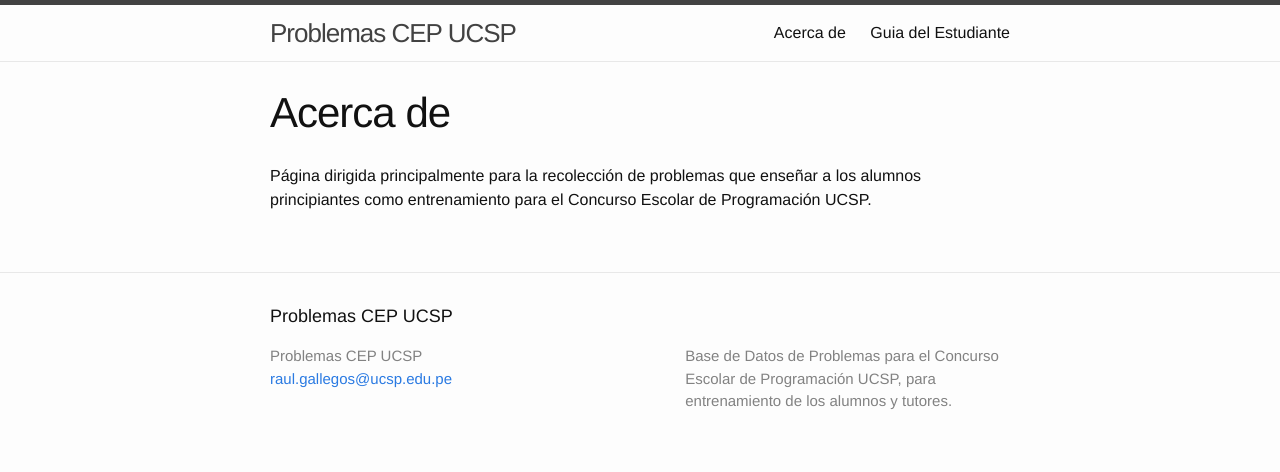
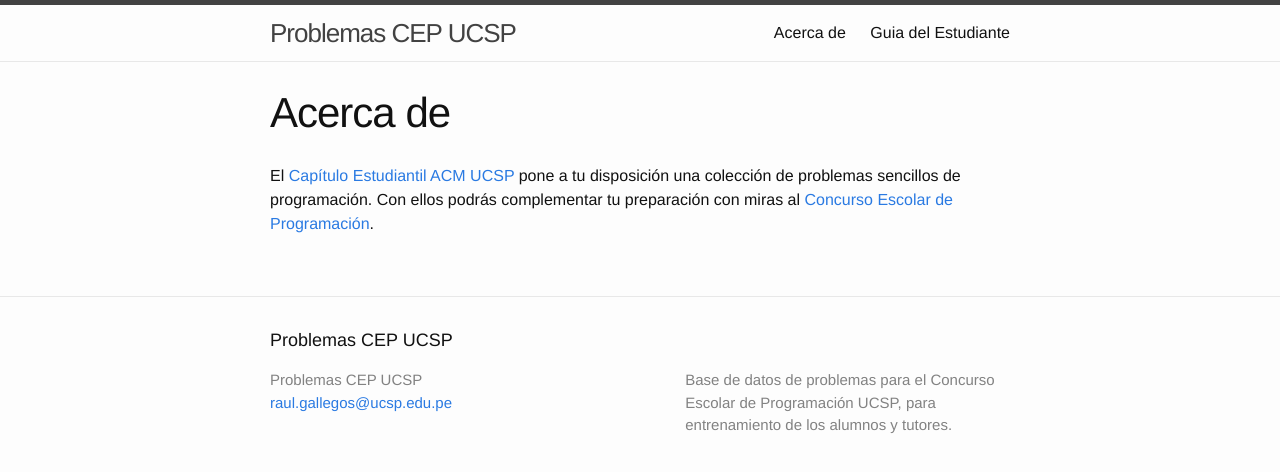
Before and after one commit to cs-ucsp/cep-problems, a Jekyll site: the page built from about.md, in a window 1280 px wide. Shown: the top 472 px of the page. Built offline with Jekyll 4.4.1, drawn with Linux system fonts in a browser that asks for light colours; Markdown is read by kramdown in place of the engine named in the settings.

Commit message:
improving about

```diff
--- a/_config.yml
+++ b/_config.yml
@@ -2,9 +2,9 @@
 title: Problemas CEP UCSP
 email: raul.gallegos@ucsp.edu.pe
 description: > # this means to ignore newlines until "baseurl:"
-  Base de Datos de Problemas para el Concurso Escolar de Programación UCSP,
+  Base de datos de problemas para el Concurso Escolar de Programación UCSP,
   para entrenamiento de los alumnos y tutores.
-url: "http://cs.ucsp.edu.pe/cep2014/resources" # the base hostname & protocol for your site
+url: "http://cs.ucsp.edu.pe/aprende" # the base hostname & protocol for your site
 
 # Build settings
 markdown: redcarpet
--- a/about.md
+++ b/about.md
@@ -4,4 +4,6 @@
 permalink: /about/
 ---
 
-Página dirigida principalmente para la recolección de problemas que enseñar a los alumnos principiantes como entrenamiento para el Concurso Escolar de Programación UCSP.
+El [Capítulo Estudiantil ACM UCSP](http://fb.com/ACMUCSP) pone a tu disposición una colección de problemas sencillos de
+programación.
+Con ellos podrás complementar tu preparación con miras al [Concurso Escolar de Programación](http://cs.ucsp.edu.pe/cep2015).
```
